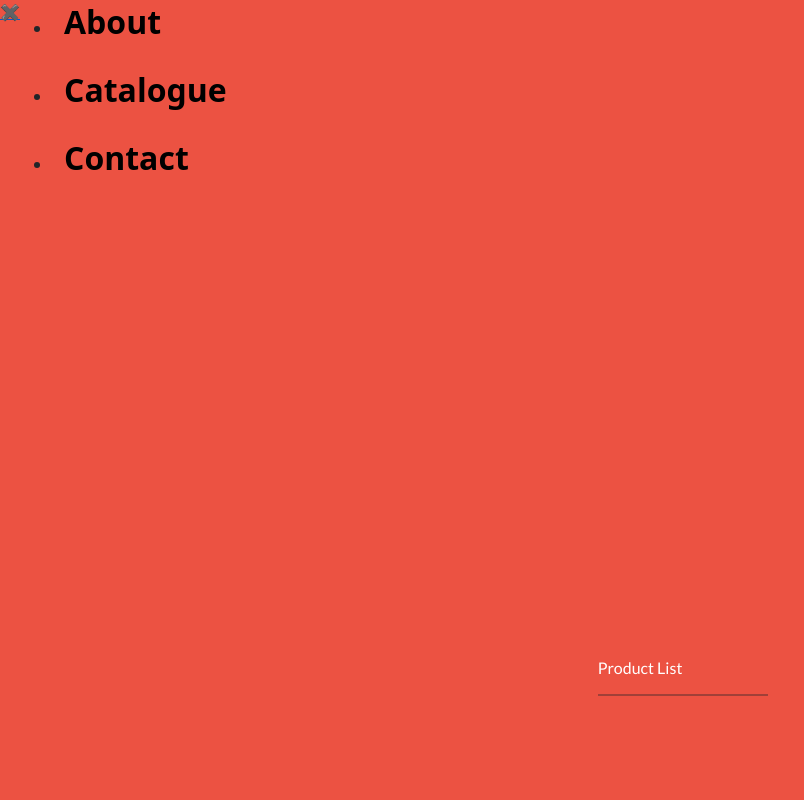
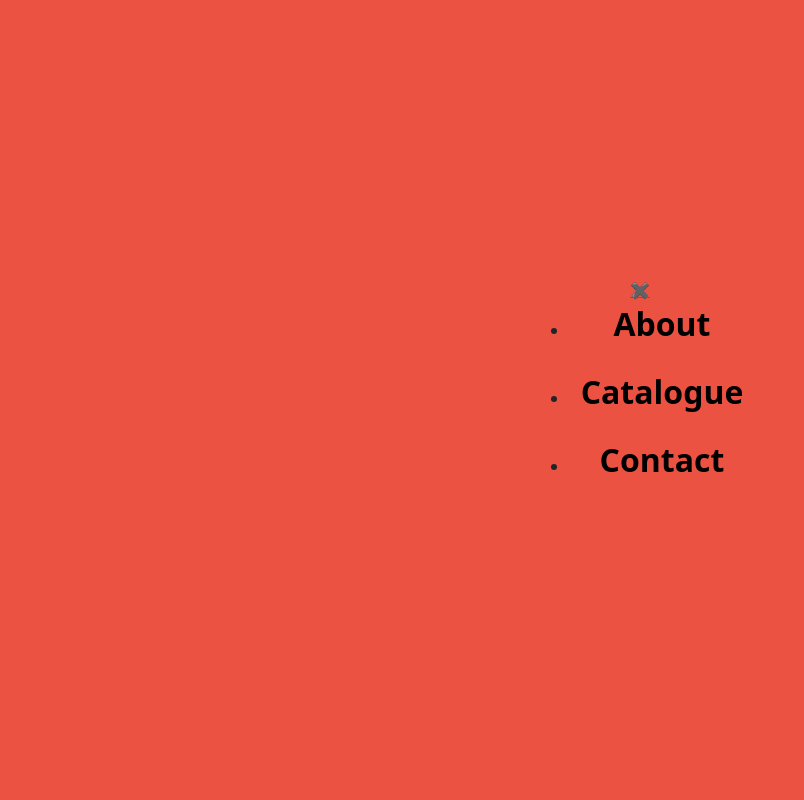
Before and after one commit to Bellagirl-maker/First-capstone-project, a website: page index.html in a window 1280 px wide. Both pictures are taken after a click on the element 23 px from the left and 31 px from the top of the page. Shown: the top 800 px of the page, without its empty margins (0-804 px from the left). Drawn offline with nearby package versions, Linux system fonts and the light colour scheme.

Commit message:
updated css files

```diff
--- a/css/about.css
+++ b/css/about.css
@@ -38,6 +38,14 @@ body {
   backdrop-filter: blur(5px);
   list-style-type: none;
   display: none;
+  flex-direction: column;
+  justify-content: center;
+  align-items: center;
+  text-align: center;
+  width: 100vw;
+  height: 100vh;
+  z-index: 99;
+  animation: showMenu 0.5s linear;
 }
 
 .menu-links {
@@ -50,6 +58,7 @@ body {
   background: linear-gradient(to top right, blue, red, gold, purple, blue);
   -webkit-background-clip: text;
   -webkit-text-fill-color: transparent;
+  flex-direction: column;
 }
 
 h3.mobile {
--- a/css/style.css
+++ b/css/style.css
@@ -37,6 +37,14 @@ body {
   backdrop-filter: blur(5px);
   list-style-type: none;
   display: none;
+  flex-direction: column;
+  justify-content: center;
+  align-items: center;
+  text-align: center;
+  width: 100vw;
+  height: 100vh;
+  z-index: 99;
+  animation: showMenu 0.5s linear;
 }
 
 .menu-links {
@@ -49,7 +57,8 @@ body {
   background: linear-gradient(to top right, blue, red, gold, purple, blue);
   -webkit-background-clip: text;
   -webkit-text-fill-color: transparent;
-  text-align: center;
+  flex-direction: column;
+  justify-content: center;
 }
 
 .hero-container {
@@ -86,12 +95,19 @@ body {
 .date {
   padding-left: 5%;
   text-align: center;
+  font-size: 1.7rem;
+  font-weight: 900;
+  color: rgba(0, 0, 0, 0.6);
 }
 
 .place {
   padding-left: 5%;
   text-align: center;
   padding-bottom: 5%;
+  font-size: 1.1rem;
+  color: rgba(0, 0, 0, 0.6);
+  margin-top: 0.5rem;
+  font-weight: 600;
 }
 
 .main {
--- a/index.html
+++ b/index.html
@@ -51,8 +51,8 @@
               and producers who compose the good and quality music we all love
               to hear. This year, we hope to expand our broadcast by streaming on multiple platforms. </p>
           </div>
-          <div class="date"><p>2021.6.21(MON) ~ 25(FRI)</p></div>
-          <div class="place"><p>Online Conference</p></div>
+          <div class="date"><p>2023.6.21(MON) ~ 25(FRI)</p></div>
+          <div class="place"><p>Online Concert</p></div>
         </section>
         <section class="main">
             <div class="products">
```
